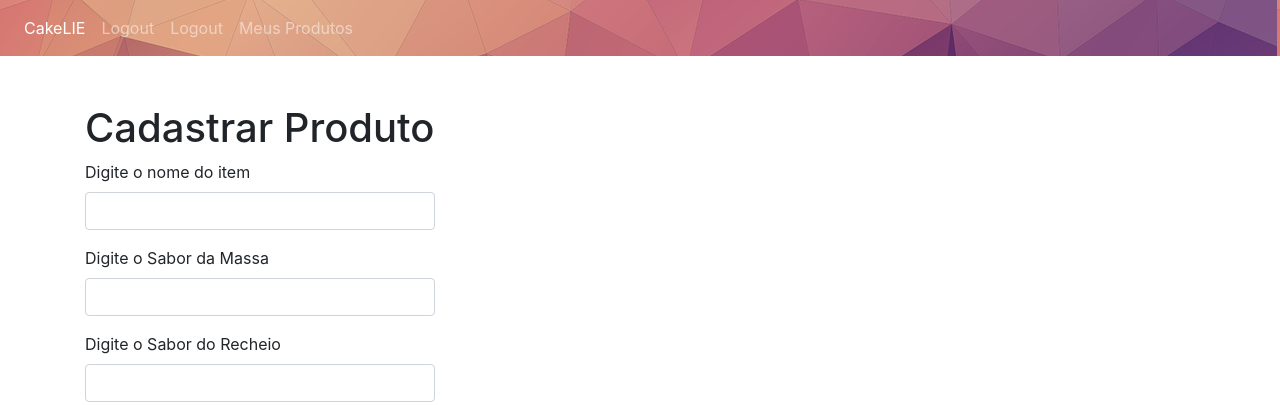
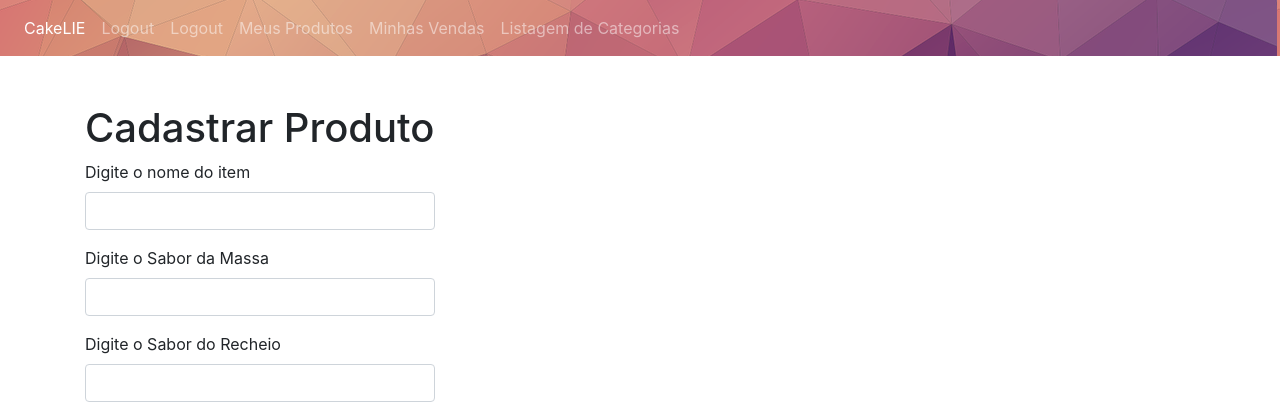
Before and after one commit to crislmfroes/trabalho-ds2, a Flask app: page /bolos/cadastrar in a window 1280 px wide. Shown: the top 419 px of the page. Run offline with Flask 2, Linux system fonts and the light colour scheme; the visitor is signed in with stand-in values (Sample User, id 1); tables that the repository leaves empty hold one stand-in row (values such as "Sample post"); some libraries are stand-ins or nearby versions.

Commit message:
adicionou rotas que estavam faltando

```diff
--- a/app/templates/_base.html
+++ b/app/templates/_base.html
@@ -47,6 +47,21 @@
             <li class="nav-item">
                 <a class="nav-link" href={{url_for('bolo_bp.listar')}}>Meus Produtos</a>
             </li>
+            <li class="nav-item">
+                <a class="nav-link" href={{url_for('bolo_bp.vendas')}}>Minhas Vendas</a>
+            </li>
+            {% if session.get('admin') == True %}
+            <li class="nav-item">
+                <a class="nav-link" href={{url_for('tipo_bp.listar')}}>Listagem de Categorias</a>
+            </li>
+            {% endif %}
+            {% elif session.get('codusuario') %}
+            <li class="nav-item">
+                <a class="nav-link" href={{url_for('bolo_bp.compras')}}>Minhas Compras</a>
+            </li>
+            <li class="nav-item">
+                <a class="nav-link" href={{url_for('compra_bp.listar')}}>Meu Carrinho</a>
+            </li>
             {% endif %}
 
         </ul>
```
